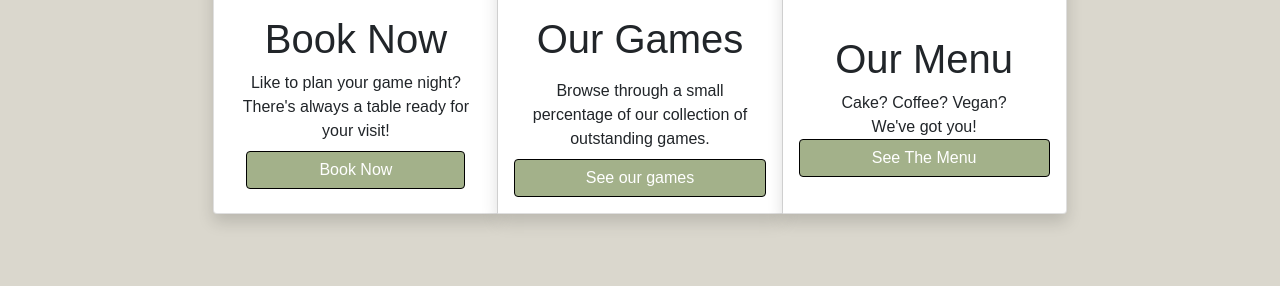
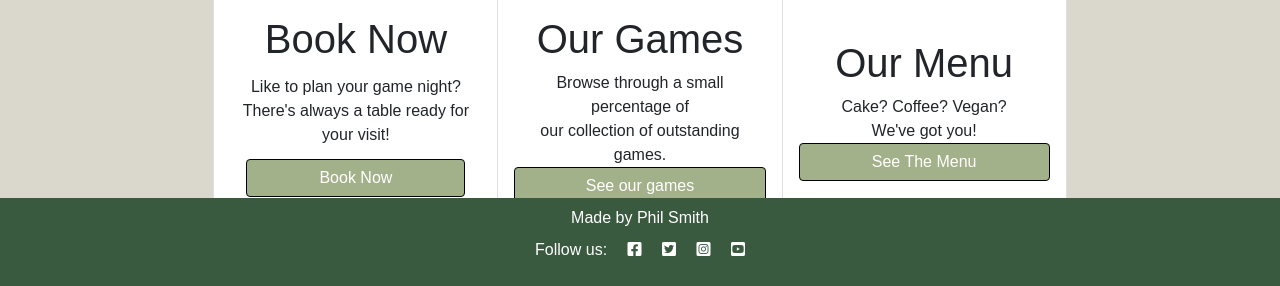
Before and after one commit to smithphil88/the_lucky_roll_cafe, a Django app: page /about/ in a window 1280 px wide. Shown: the part 880-1166 px from the top of the page. Before the commit the page ends 1105 px from the top, so only its background shows below. Run offline with Django 4.2, Linux system fonts and the light colour scheme; the visitor is signed in with stand-in values (Sample User, id 1); some web fonts are replaced.

Commit message:
fixes to footer, hover functions, delete buttons and unauthorised access pages

```diff
--- a/static/css/style.css
+++ b/static/css/style.css
@@ -1,8 +1,23 @@
 @import url('https://fonts.googleapis.com/css2?family=Modern+Antiqua&display=swap');
 
 body {
-    min-height: 140%;
+    position: relative;
+    min-height: 100%;
     font-family: "Modern Antiqua", sans-serif;
+}
+
+footer {
+    position:absolute;
+    height: 5.5rem;
+    width: 100%;
+    left: 0;
+    bottom: 0;
+    background-color: #3A5A40;
+    color: white;
+}
+
+.content-wrap {
+    padding-bottom: 5.5rem;
 }
 
 .bold {
@@ -13,7 +28,7 @@ body {
     z-index: 999999;
     position: fixed;
     top: 0;
-    width: 100vw;
+    width: 40vw;
     background-color: #A3B18A;
     color: #fff;
 }
@@ -126,6 +141,11 @@ img {
     color:#DAD7CD;
 }
 
+.nav-link:focus {
+    color: #fff;
+    background-color: #A3B18A;
+}
+
 .center {
     text-align: center;
 }
@@ -138,15 +158,6 @@ img {
 .link:hover {
     color: black;
     text-decoration: underline;
-}
-
-footer {
-    position: fixed;
-    width: 100%;
-    left: 0;
-    bottom: 0;
-    background-color: #3A5A40;
-    color: white;
 }
 
 .hero-image-1 {
@@ -167,10 +178,6 @@ footer {
 
 .jumbotron-fluid {
     margin: auto;
-}
-
-#bookingForm {
-    background-color: #DAD7CD;
 }
 
 .bg-color {
@@ -209,7 +216,7 @@ footer {
 }
 
 .font-carousel {
-    color: #fff;
+    color: black;
 }
 
 /* .link:hover,
--- a/table_booking/templates/about.html
+++ b/table_booking/templates/about.html
@@ -25,17 +25,18 @@
     </section>
     <section class="row-fluid d-flex justify-content-center bg-color mt-0">
         <div class="card-group col-lg-8 card-style">
-            <div class="card text-center shadow">
+            <!-- Modal to take user to booking screen -->
+            <div class="card text-center">
                 <img src="{% static 'images/lucky_roll_images/games-1.jpg' %}" alt="A game of monopoly" class="card-img-top">
                 <div class="card-body d-flex flex-column justify-content-between">
                     <h2 class="display-6">Book Now</h2>
-                    <div class="emphasised">
+                    <div>
                         <p class="card-text">Like to plan your game night?<br>
                             There's always a table ready for your visit!
                         </p>
                     </div>
 
-                    <!-- Button redirecting to booking page -->
+                    <!-- Button to booking page -->
                     <a href="{% url 'book' %}" class="d-flex flex-column justify-content-center nav-link">
                         <button type="button" class="mb-0 btn">
                             Book Now
@@ -43,26 +44,28 @@
                     </a>
                 </div>
             </div>
-            <div class="card text-center shadow">
+            <!-- Modal for the different types of games -->
+            <div class="card text-center">
                 <img src="{% static 'images/lucky_roll_images/games-2.jpg' %}" alt="A bookshelf full of board games" class="card-img-top our-games-img">
                 <div class="card-body d-flex flex-column justify-content-between">
-                    <h2 class="display-6 font-brown">Our Games</h2>
-                    <div class="emphasised">
-                        <p class="card-text">Browse through a small percentage of our collection of outstanding games.
+                    <h2 class="display-6">Our Games</h2>
+                    <div>
+                        <p class="card-text">Browse through a small percentage of<br>
+                            our collection of outstanding games.
                         </p>
                     </div>
                     <button type="button" class="mb-0 btn" data-bs-toggle="modal" data-bs-target="#games">
                         See our games
                     </button>
-                    <div class="modal fade modal-no-margin" id="games" tabindex="-1" aria-labelledby="gamesModal" aria-hidden="true">
-                        <div class="modal-dialog modal-dialog-scrollable modal-dialog-centered modal-fullscreen modal-no-margin">
-                            <div class="modal-content bg-trans-black col modal-no-margin">
+                    <div class="modal modal-no-margin" id="games" tabindex="-1" aria-labelledby="gamesModal" aria-hidden="true">
+                        <div class="modal-dialog modal-dialog-centered modal-fullscreen modal-no-margin">
+                            <div class="modal-content col modal-no-margin">
                                 <div class="modal-header text-align-center">
-                                    <h3 class="display-6 text-white" id="gamesModal">Our Games</h3>
-                                    <button type="button" class="btn-close btn-close-white" data-bs-dismiss="modal" aria-label="Close"></button>
+                                    <h3 class="display-6" id="gamesModal">Our Games</h3>
+                                    <button type="button" class="btn-close btn-close" data-bs-dismiss="modal" aria-label="Close"></button>
                                 </div>
                                 <div class="modal-body">
-                                    <div id="gameCarouselControls" class="carousel slide" data-bs-ride="carousel">
+                                    <div id="gameCarouselControls" class="carousel carousel-dark slide" data-bs-ride="carousel">
                                         <div class="carousel-inner carousel-pics">
                                             <div class="carousel-item active">
                                                 <img src="{% static 'images/lucky_roll_images/carousel-images/chess.jpg' %}" class="d-block img-responsive"  alt="chess board">
@@ -104,18 +107,19 @@
                                     </div>
                                 </div>
                                 <div class="modal-footer">
-                                    <button type="button" class="btn btn-secondary btn-brown" data-bs-dismiss="modal">Close</button>
+                                    <button type="button" class="btn btn-secondary" data-bs-dismiss="modal">Close</button>
                                 </div>
                             </div>
                         </div>
                     </div>
                 </div>
             </div>
-            <div class="card text-center shadow">
+            <!-- Modal for the coffee menu -->
+            <div class="card text-center">
                 <img src="{% static 'images/lucky_roll_images/coffee-1.jpg' %}" alt="A professional coffee machine pouring two coffees" class="card-img-top">
                 <div class="card-body d-flex flex-column justify-content-center">
-                    <h2 class="display-6 font-brown">Our Menu</h2>
-                    <div class="emphasised">
+                    <h2 class="display-6">Our Menu</h2>
+                    <div>
                         <p class="card-text">Cake? Coffee? Vegan?<br>
                             We've got you!<br>
                         </p>
@@ -123,18 +127,18 @@
                     <button type="button" class="mb-0 btn" data-bs-toggle="modal" data-bs-target="#menu">
                         See The Menu
                     </button>
-                    <div class="modal fade modal-no-margin" id="menu" tabindex="-1" aria-labelledby="menuModalLabel" aria-hidden="true">
-                        <div class="modal-dialog modal-dialog-scrollable modal-dialog-centered modal-fullscreen modal-no-margin">
-                            <div class="modal-content bg-trans-brown col modal-no-margin">
+                    <div class="modal modal-no-margin" id="menu" tabindex="-1" aria-labelledby="menuModalLabel" aria-hidden="true">
+                        <div class="modal-dialog modal-dialog-centered modal-fullscreen modal-no-margin">
+                            <div class="modal-content col modal-no-margin">
                                 <div class="modal-header">
-                                    <h3 class="display-6 font-brown" id="menuModalLabel">Our Menu</h1>
+                                    <h3 class="display-6" id="menuModalLabel">Our Menu</h1>
                                     <button type="button" class="btn-close" data-bs-dismiss="modal" aria-label="Close"></button>
                                 </div>
                                 <div class="modal-body">
                                     <img src="{% static 'images/lucky_roll_images/coffee-menu.webp' %}" alt="Our Menu" class="img-fluid menu-pic">
                                 </div>
                                 <div class="modal-footer">
-                                    <button type="button" class="btn btn-secondary btn-brown" data-bs-dismiss="modal">Close</button>
+                                    <button type="button" class="btn btn-secondary" data-bs-dismiss="modal">Close</button>
                                 </div>
                             </div>
                         </div>
@@ -147,9 +151,10 @@
 {% else %}
 <section class="container">
     <div class="row">
-        <div>
+        <div class="card mt-1 border center">
             <h1>No access allowed</h1>
             <p>There seems to be a mistake, please login to access this page</p>
+            <a class="link mb-3" href="{% url 'home' %}">HOME</a>
         </div>
     </div>
 </section>
--- a/table_booking/templates/edit_booking.html
+++ b/table_booking/templates/edit_booking.html
@@ -9,7 +9,7 @@
 
 {% block content %}
 <body>
-    <section>
+    <section class="content-wrap">
         <div class="row">
             <div class="jumbotron-fluid about-title mt-2">
                 <h3 class="mb-0">Edit My Bookings</h3>
@@ -31,4 +31,5 @@
     </section>
 </body>
 
+
 {% endblock content %}
--- a/table_booking/templates/index.html
+++ b/table_booking/templates/index.html
@@ -8,11 +8,9 @@
 <section>
     <div class="row">
         <div class="column hero-image-1">
-            <!-- <img src="static/images/lucky_roll_images/coffee-2.jpg" alt="Snow" style="width:100%"> -->
             <h3 class="jumbotron-fluid home-title">A place for great coffee</h3>
         </div>
         <div class="column hero-image-2">
-            <!-- <img src="static/images/lucky_roll_images/games.jpg" alt="Snow" style="width:100%"> -->
             <h3 class="jumbotron-fluid home-title">A place for great board games</h3>
         </div>
     </div>
--- a/table_booking/templates/my_bookings.html
+++ b/table_booking/templates/my_bookings.html
@@ -9,7 +9,7 @@
 
 {% block content %}
 <body>
-    <section>
+    <section class="content-wrap">
         <div class="row">
             <div class="jumbotron-fluid about-title mt-2">
                 <h3 class="mb-0">My Bookings</h3>
@@ -37,7 +37,7 @@
                             <button type="button" class="btn">Edit Booking</button></a>
                     </div>
                     <div class="col m-1">
-                        <button type="button" class="btn-danger" data-bs-toggle="modal" data-bs-target="#deletebooking">Delete Booking</button>
+                        <button type="button" class=" btn btn-danger" data-bs-toggle="modal" data-bs-target="#deletebooking">Delete Booking</button>
                         <div class="modal modal-no-margin fade" id="deletebooking" tabindex="-1" aria-labelledby="DeleteModalLabel" aria-hidden="true">
                             <div class="modal-dialog modal-dialog-scrollable modal-dialog-centered modal-fullscreen modal-no-margin">
                                 <div class="modal-content col modal-no-margin">
@@ -50,7 +50,7 @@
                                         <p class="font-white emphasised m-5">This will delete this booking?</p>
                                         <div class="row d-flex justify-content-center">
                                             <a href="{% url 'deletebooking' booking.slug %}">
-                                                <button type="button" class="btn">Yes, delete</button>
+                                                <button type="button" class="btn btn-danger">Yes, delete</button>
                                             </a>
                                             <div class="col-lg-3">
                                                 <button type="button" class="btn m-5" data-bs-dismiss="modal">No, cancel!</button>
--- a/table_booking/views.py
+++ b/table_booking/views.py
@@ -38,8 +38,10 @@ class UserEditView(generic.UpdateView):
     template_name = 'my_profile.html'
     success_url = reverse_lazy('home')
 
+
     def get_object(self):
         return self.request.user
+
 
 @login_required
 def delete_account(request):
--- a/templates/base.html
+++ b/templates/base.html
@@ -11,8 +11,6 @@
 <head>
     <title>The Lucky Roll</title>
     <meta name="viewport" content="width=device-width, initial-scale=1" />
-
-
 
     <!-- Font Awesome CSS -->
     <link rel="stylesheet" href="https://cdnjs.cloudflare.com/ajax/libs/font-awesome/5.15.3/css/all.min.css">
```
Also changed, not shown: table_booking/templates/book.html (+12 -5 lines), table_booking/templates/my_profile.html (+10 -3 lines).
